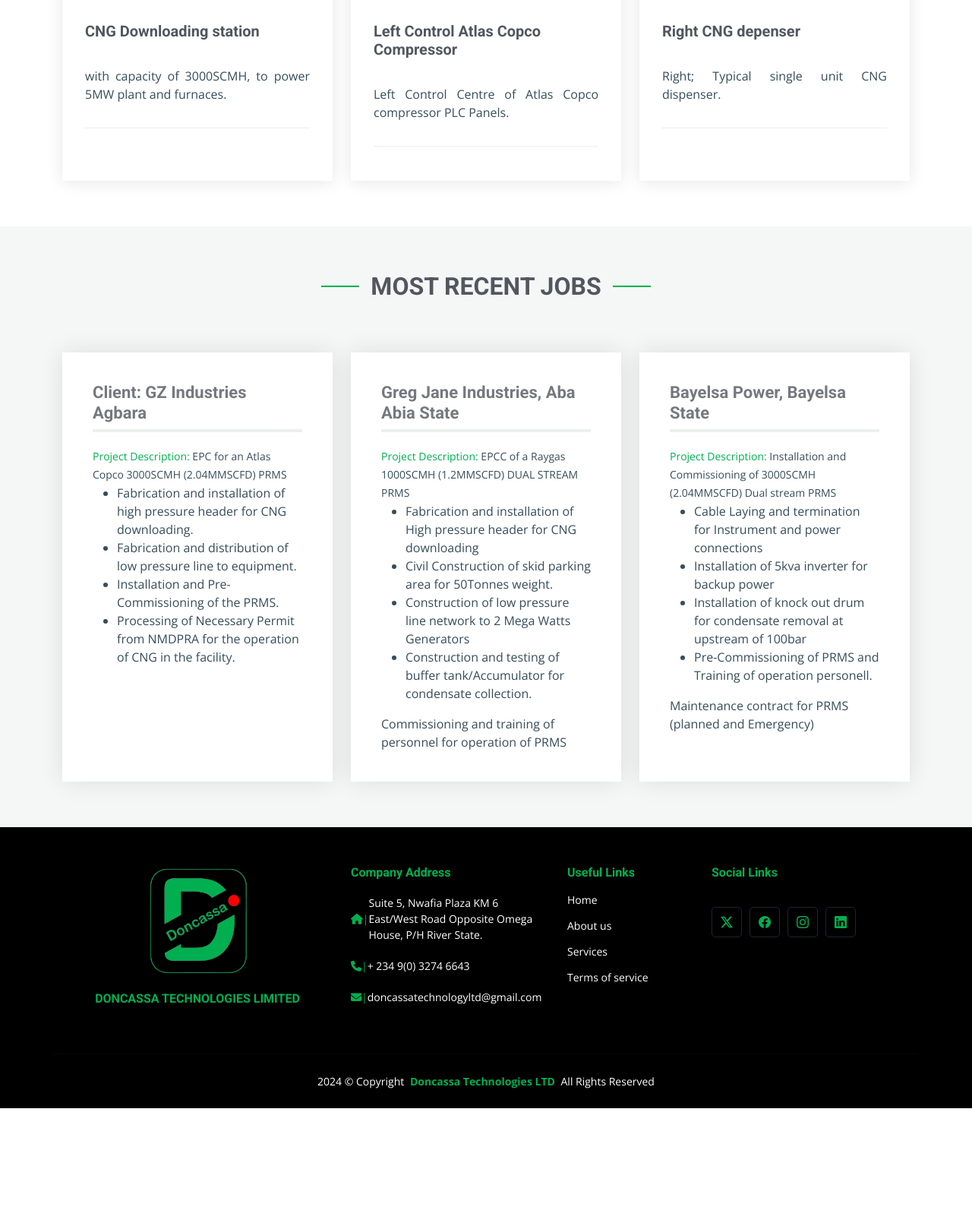
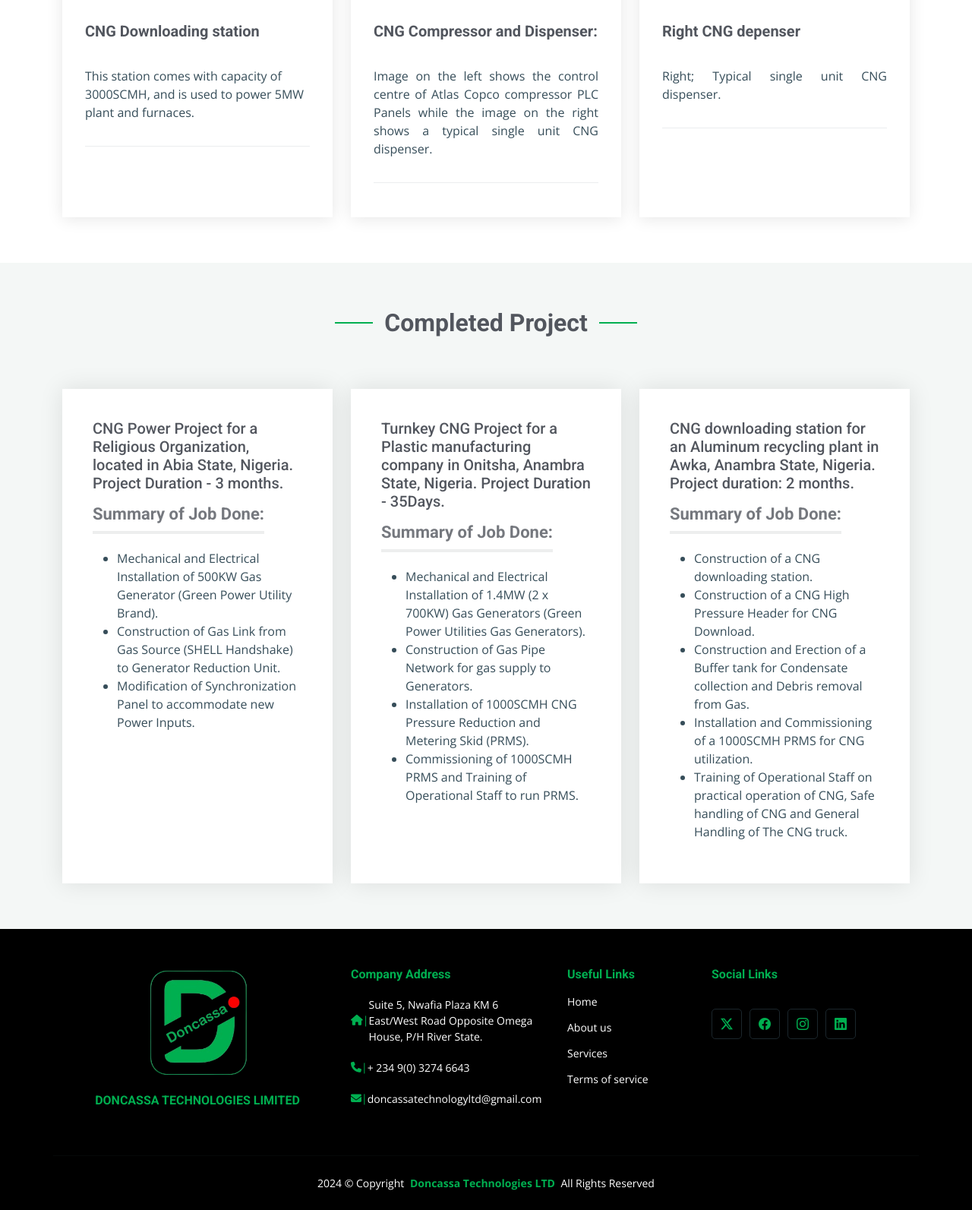
Before and after one commit to xtiank2j22/Calistus-project, a PHP site: page /projects.php in a window 1280 px wide. Shown: the part 1773-3366 px from the top of the page at 76% size. Before the commit the page ends 3232 px from the top, so only its background shows below. Run offline with PHP 8.4, Linux system fonts and the light colour scheme.

Commit message:
update the recent

```diff
--- a/assets/css/style.css
+++ b/assets/css/style.css
@@ -39,6 +39,7 @@
 }
 .height-400 {
   height: 400px !important;
+  color: #7d107f;
 }
 .h-500 {
   height: 450px !important;
--- a/includes/slider.php
+++ b/includes/slider.php
@@ -1,5 +1,4 @@
 <div id="demo" class="carousel slide" data-bs-ride="carousel" data-bs-interval="3000"> <!-- Auto-slide every 3 seconds -->
-
    <!-- Indicators/dots -->
    <div class="carousel-indicators">
       <button type="button" data-bs-target="#demo" data-bs-slide-to="0" class="active"></button>
@@ -8,16 +7,13 @@
       <button type="button" data-bs-target="#demo" data-bs-slide-to="3"></button>
       <button type="button" data-bs-target="#demo" data-bs-slide-to="4"></button>
       <button type="button" data-bs-target="#demo" data-bs-slide-to="5"></button>
-
    </div>
-
    <!-- The slideshow/carousel -->
    <div class="carousel-inner">
       <div class="carousel-item active">
          <img src="../assets/img/slider-image/Berkut-oil-rig.png" alt="Los Angeles" class="d-block w-100 carousel-image">
          <!-- Transparent green overlay -->
          <div class="carousel-overlay"></div>
-
          <div class="carousel-caption d-flex flex-column justify-content-center align-items-center h-100">
             <h2 class="text-whitegreen fw-lg">Expert Natural Gas Solutions</h2>
             <h4 class="text-white fs-bolder">Providing high-quality installation and maintenance services for natural<br> gas equipment to ensure smooth operations. </h4>
@@ -70,7 +66,6 @@
          </div>
       </div>
    </div>
-
    <!-- Left and right controls/icons -->
    <button class="carousel-control-prev" type="button" data-bs-target="#demo" data-bs-slide="prev">
       <span class="carousel-control-prev-icon"></span>
--- a/projects.php
+++ b/projects.php
@@ -44,9 +44,9 @@
                 <img src="assets/img/projects/compressor-section.png" class="img-fluid height-350" alt="">
               </div>
               <div class="post-content d-flex flex-column">
-                <h3 class="post-title">Compression section</h3>
-                <p class="justify-text-in">
-                  Having 8 individual compressors with capacity of 1,770SCMH. It is a Caterpillar engine driven compressor with 3 compression sections of compressions, 18-60bar, 60-140bar and 140-250bar.
+                <h3 class="post-title">Gas Compression: </h3>
+                <p class="j">
+                  This project involved 8 individual compressors with capacity of 1,770SCMH. It is a Caterpillar engine driven compressor with 3 compression sections of 18-60bar, 60-140bar and 140-250bar.
                 </p>
                 <hr>
               </div>
@@ -58,9 +58,9 @@
                 <img src="assets/img/projects/dryer.png" class="img-fluid height-350" alt="">
               </div>
               <div class="post-content d-flex flex-column">
-                <h3 class="post-title">Dryer section</h3>
-                <p class="justify-text-in">
-                  This section helps to squeeze out moisture content from the gas. It also further removes condensate.
+                <h3 class="post-title">Dryer section:</h3>
+                <p class="">
+                  Dryer sections helps to squeeze out moisture content from the gas. It also further removes condensate
                 </p>
                 <hr>
               </div>
@@ -72,9 +72,9 @@
                 <img src="assets/img/projects/gas-filltration.png" class="img-fluid height-350" alt="">
               </div>
               <div class="post-content d-flex flex-column">
-                <h3 class="post-title">Gas filtration section</h3>
-                <p class="justify-text-in">
-                  This section removes condensates and unwanted particles. It is equipped with automatic drain valves and level gauges. It also has a breathing valve on the top, with safety relief valves set to 22.5bar. Furthermore, it has a nitrogen pipping to the top of the vessel that helps to blanket the liquid condensate against burning in the case of fire outbreak.
+                <h3 class="post-title">Gas filtration section.</h3>
+                <p class="">
+                  This section removes condensates and unwanted particles. It is equipped with automatic drain valves and level gauges. It also has a breathing valve on the top, with safety relief valves set to 22.5bar. Furthermore, it has a nitrogen piping to the top of the vessel that helps to blanket the liquid condensate against burning in the case of fire outbreak.
                 </p>
                 <hr>
               </div>
@@ -87,8 +87,8 @@
               </div>
               <div class="post-content d-flex flex-column">
                 <h3 class="post-title">CNG Downloading station</h3>
-                <p class="justify-text-in">
-                  with capacity of 3000SCMH, to power 5MW plant and furnaces.
+                <p class="">
+                  This station comes with capacity of 3000SCMH, and is used to power 5MW plant and furnaces.
                 </p>
                 <hr>
               </div>
@@ -100,9 +100,9 @@
                 <img src="assets/img/projects/left.png" class="img-fluid height-350 w-100" alt="">
               </div>
               <div class="post-content d-flex flex-column">
-                <h3 class="post-title">Left Control Atlas Copco Compressor</h3>
+                <h3 class="post-title">CNG Compressor and Dispenser:</h3>
                 <p class="justify-text-in">
-                  Left Control Centre of Atlas Copco compressor PLC Panels.
+                  Image on the left shows the control centre of Atlas Copco compressor PLC Panels while the image on the right shows a typical single unit CNG dispenser.
                 </p>
                 <hr>
               </div>
@@ -129,53 +129,53 @@
     <section id="services" class="services section light-background">
       <!-- Section Title -->
       <div class="container section-title" data-aos="fade-up">
-        <h2>MOST RECENT JOBS</h2>
+        <h2>Completed Project</h2>
       </div><!-- End Section Title -->
       <div class="container">
         <div class="row gy-4">
           <div class="col-lg-4 col-md-6" data-aos="fade-up" data-aos-delay="100">
             <div class="service-item  position-relative">
-              <h3>Client: GZ Industries Agbara</h3>
-              <p>
-                <span class="text-light-green ">Project Description:</span> EPC for an Atlas Copco 3000SCMH (2.04MMSCFD) PRMS
+              <h5>
+                CNG Power Project for a Religious Organization, located in Abia State, Nigeria.
+                Project Duration - 3 months.</h5>
+              <p class="pt-2">
+              <h3>Summary of Job Done:</h3>
               <ul>
-                <li>Fabrication and installation of high pressure header for CNG downloading.</li>
-                <li>Fabrication and distribution of low pressure line to equipment.</li>
-                <li>Installation and Pre-Commissioning of the PRMS.</li>
-                <li>Processing of Necessary Permit from NMDPRA for the operation of CNG
-                  in the facility.</li>
+                <li>Mechanical and Electrical Installation of 500KW Gas Generator (Green Power Utility Brand).</li>
+                <li>Construction of Gas Link from Gas Source (SHELL Handshake) to Generator Reduction Unit.</li>
+                <li>Modification of Synchronization Panel to accommodate new Power Inputs.</li>
               </ul>
               </p>
             </div>
           </div><!-- End Service Item -->
           <div class="col-lg-4 col-md-6" data-aos="fade-up" data-aos-delay="100">
             <div class="service-item  position-relative">
-              <h3>Greg Jane Industries, Aba Abia State</h3>
-              <p>
-                <span class="text-light-green ">Project Description:</span> EPCC of a Raygas 1000SCMH (1.2MMSCFD) DUAL STREAM PRMS
+              <h5>Turnkey CNG Project for a Plastic manufacturing company in Onitsha, Anambra State, Nigeria.
+                Project Duration - 35Days.</h5>
+              <p class="pt-2">
+              <h3>Summary of Job Done:</h3>
               <ul>
-                <li>Fabrication and installation of High pressure header for CNG downloading</li>
-                <li>Civil Construction of skid parking area for 50Tonnes weight.</li>
-                <li>Construction of low pressure line network to 2 Mega Watts Generators</li>
-                <li>Construction and testing of buffer tank/Accumulator for condensate
-                  collection.</li>
+                <li>Mechanical and Electrical Installation of 1.4MW (2 x 700KW) Gas Generators (Green Power Utilities Gas Generators).</li>
+                <li>Construction of Gas Pipe Network for gas supply to Generators.</li>
+                <li>Installation of 1000SCMH CNG Pressure Reduction and Metering Skid (PRMS).</li>
+                <li>Commissioning of 1000SCMH PRMS and Training of Operational Staff to run PRMS.</li>
               </ul>
-              Commissioning and training of personnel for operation of PRMS
               </p>
             </div>
           </div><!-- End Service Item -->
           <div class="col-lg-4 col-md-6" data-aos="fade-up" data-aos-delay="100">
             <div class="service-item  position-relative">
-              <h3>Bayelsa Power, Bayelsa State</h3>
-              <p>
-                <span class="text-light-green ">Project Description:</span> Installation and Commissioning of 3000SCMH (2.04MMSCFD) Dual stream PRMS
-                <ul>
-                  <li>Cable Laying and termination for Instrument and power connections</li>
-                  <li>Installation of 5kva inverter for backup power</li>
-                  <li>Installation of knock out drum for condensate removal at upstream of 100bar</li>
-                  <li>Pre-Commissioning of PRMS and Training of operation personell. </li>
-                </ul>
-                Maintenance contract for PRMS (planned and Emergency)
+              <h5>CNG downloading station for an Aluminum recycling plant in Awka, Anambra State, Nigeria.
+                Project duration: 2 months.</h5>
+              <p class="pt-2">
+              <h3>Summary of Job Done:</h3>
+              <ul>
+                <li>Construction of a CNG downloading station.</li>
+                <li>Construction of a CNG High Pressure Header for CNG Download. </li>
+                <li> Construction and Erection of a Buffer tank for Condensate collection and Debris removal from Gas.</li>
+                <li>Installation and Commissioning of a 1000SCMH PRMS for CNG utilization.</li>
+                <li>Training of Operational Staff on practical operation of CNG, Safe handling of CNG and General Handling of The CNG truck.</li>
+              </ul>
               </p>
             </div>
           </div><!-- End Service Item -->
```
Also changed, not shown: about.php (+8 -8 lines), assets/img/team/owner.jpeg (added), assets/img/team/owner.png (added).
